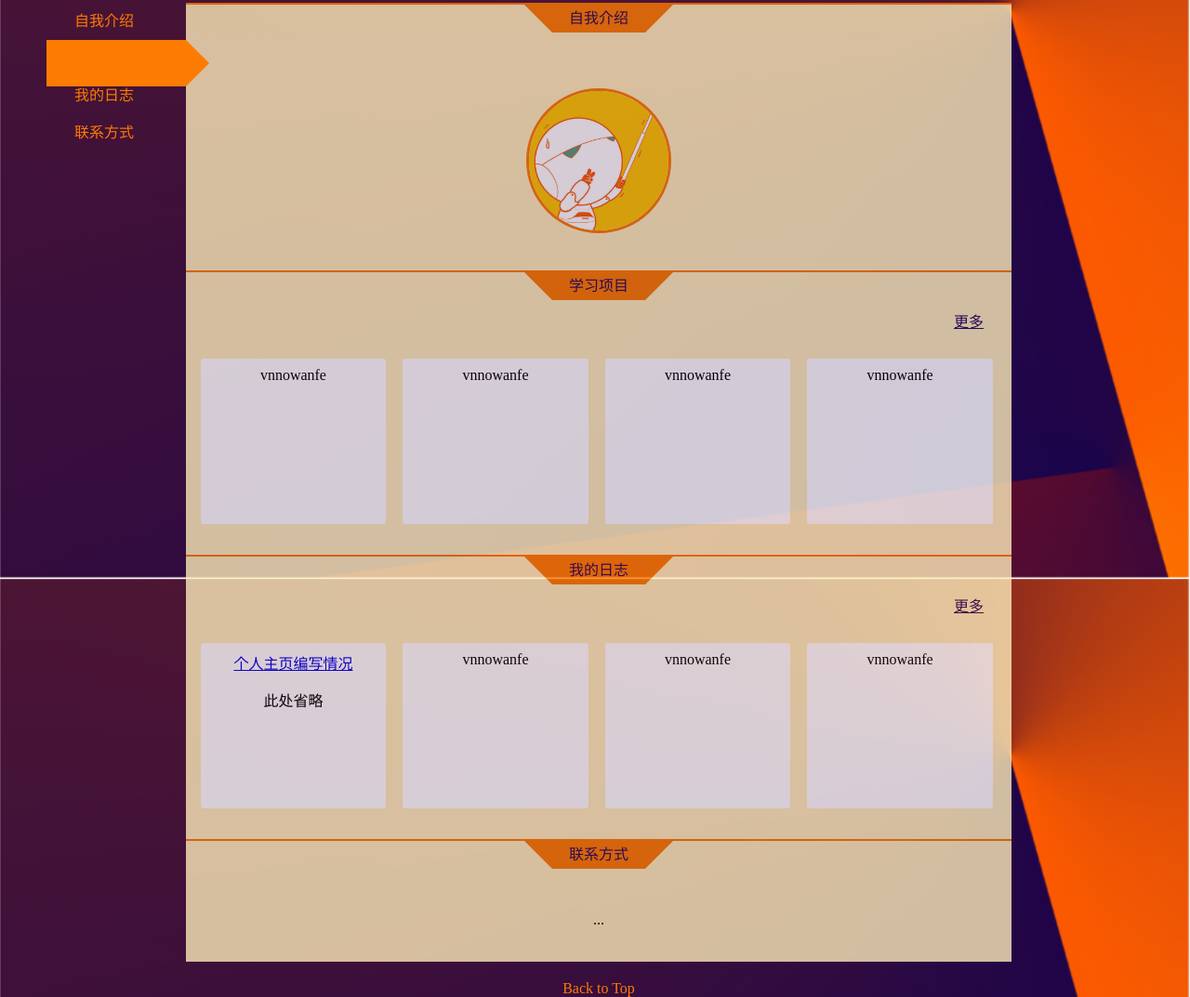
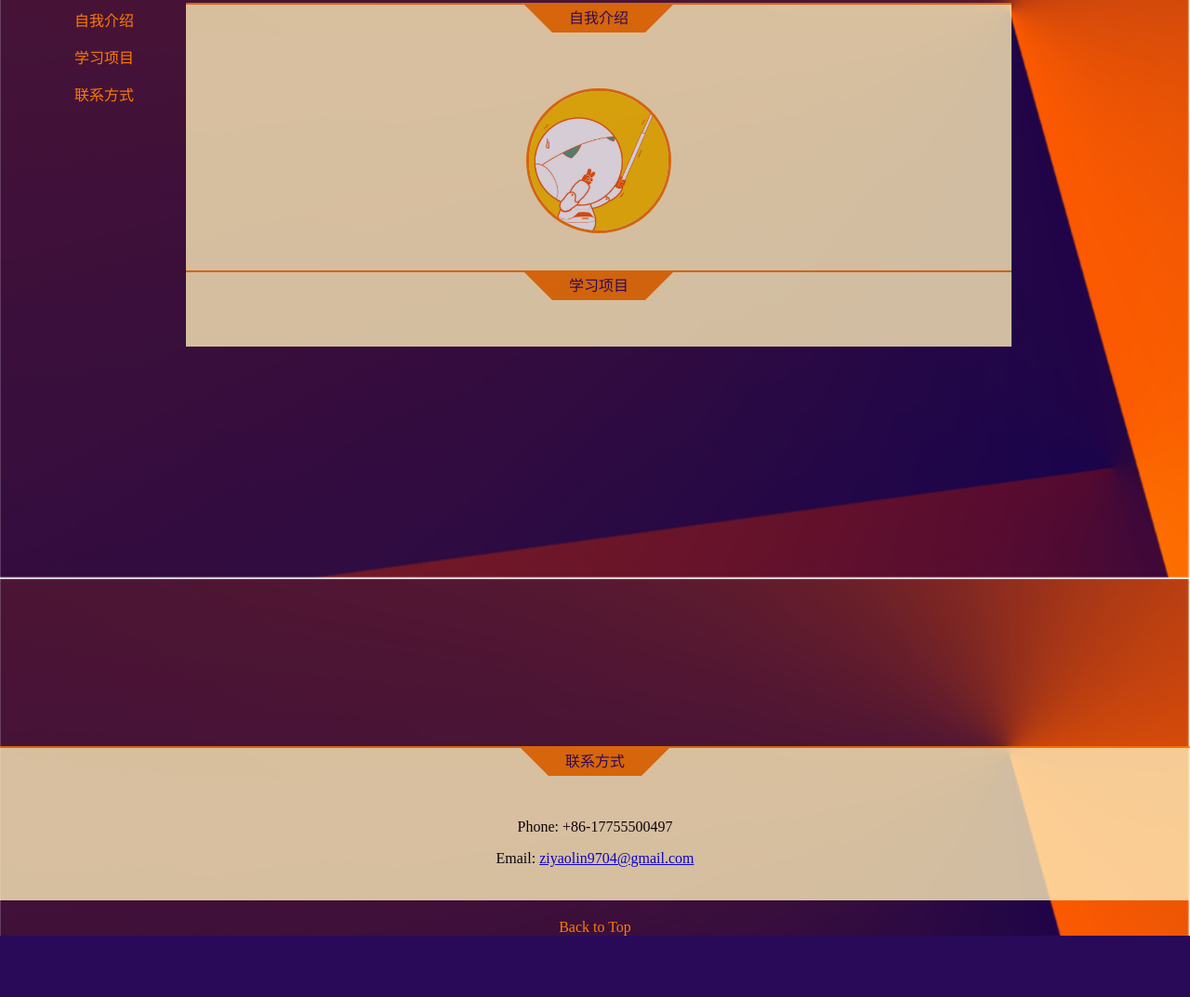
Before and after one commit to Aureth/Aureth.github.io, a plain HTML site: page index.html in a window 1280 px wide. Shown: the part 177-1250 px from the top of the page at 93% size. After the commit the page ends 1184 px from the top, so only its background shows below. Drawn offline with Linux system fonts and the light colour scheme; a web font is replaced by a local one.

Commit message:
Update index.html

```diff
--- a/index.html
+++ b/index.html
@@ -12,7 +12,6 @@
 		<ul>
 			<li id="introductionli"><a class="nav" href="#introduction">自我介绍</a></li>
 			<li id="workli"><a class="nav" href="#work">学习项目</a></li>
-			<li id="blogli"><a class="nav" href="#blog">我的日志</a>
 			<li id="contactli"><a class="nav" href="#contact">联系方式</a></li>
 		</ul>
 	</div>
@@ -23,46 +22,12 @@
 		</div>
 		<div class="content" id="work">
 			<div class="guide" align="center" ><p style="margin-top:-30px;line-height:30px;color:#290a59">学习项目</p></div>
-			<div align="right" style="margin-top:-20px"><a class="link" href="work.html">更多</a></div>
-			<div class="blogbox">
-				<div class="blog" style="margin-left:1.75%">
-					vnnowanfe
-				</div>
-				<div class="blog">
-					vnnowanfe
-				</div>
-				<div class="blog">
-					vnnowanfe
-				</div>
-				<div class="blog" style="margin-right:1.75%">
-					vnnowanfe
-				</div>
-			</div>
-		</div>
-		<div class="content" id="blog">
-			<div class="guide" align="center"><p style="margin-top:-30px;line-height:30px;color:#290a59">我的日志</p></div>
-			<div align="right" style="margin-top:-20px;"><a class="link" href="bloghome.html">更多</a></div>
-			<div align="center" class="blogbox">
-				<div class="blog" style="margin-left:1.75%">
-					<a href="blog/personalpage.html"> 个人主页编写情况 </a>
-					<p>
-						此处省略
-					</p>
-				</div>
-				<div class="blog">
-					vnnowanfe
-				</div>
-				<div class="blog">
-					vnnowanfe
-				</div>
-				<div class="blog" style="margin-right:1.75%">
-					vnnowanfe
-				</div>
 			</div>
 		</div>
 		<div class="content" id="contact">
 			<div class="guide" align="center"><p style="margin-top:-30px;line-height:30px;color:#290a59">联系方式</p></div>
-			<p class="text">... </p>
+			<p class="text">Phone: +86-17755500497 </p>
+			<p class="text">Email: <a <a href="mailto:ziyaolin9704@gmail.com">ziyaolin9704@gmail.com</a></p>
 		</div>
 		<div class="foot"><a class="nav" href="#top">Back to Top</a></div>
 	</div>
```
